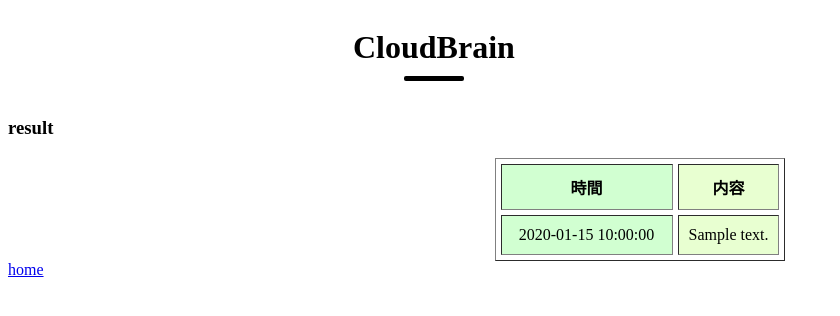
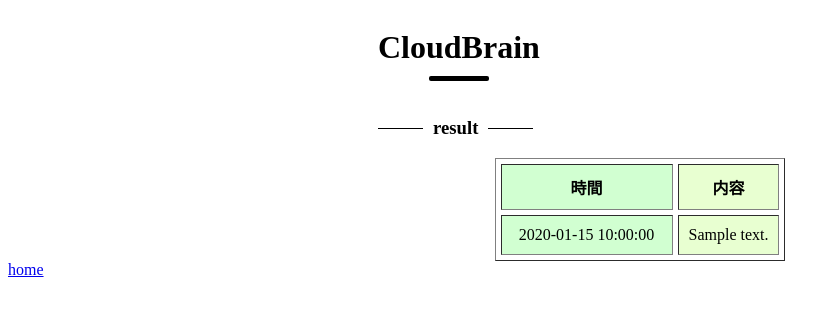
Before and after one commit to megrep/cloud-brain-server, a Python web app: template templates/plugins/search/result.html in a window 1280 px wide. Shown: the top 316 px of the page, without its empty margins (0-840 px from the left). Run offline with Jinja, Linux system fonts and the light colour scheme; the template is opened without the code that fills it: most values are stand-ins (such as "Sample title", 1, 10 or a date in 2020).

Commit message:
search/result

```diff
--- a/static/result.css
+++ b/static/result.css
@@ -1,6 +1,31 @@
+h3 {
+  position: relative;
+  left:370px;
+  display: inline-block;
+  padding: 0 55px;
+}
+
+h3:before, h3:after {
+  content: '';
+  position: absolute;
+  top: 50%;
+  display: inline-block;
+  width: 45px;
+  height: 1px;
+  background-color: black;
+}
+
+h3:before {
+  left:0;
+}
+h3:after {
+  right: 0;
+}
+
+
 h1 {
   position: relative;
-  left: 345px;
+  left: 370px;
   display: inline-block;
   margin-bottom: 1em;
 }
```
